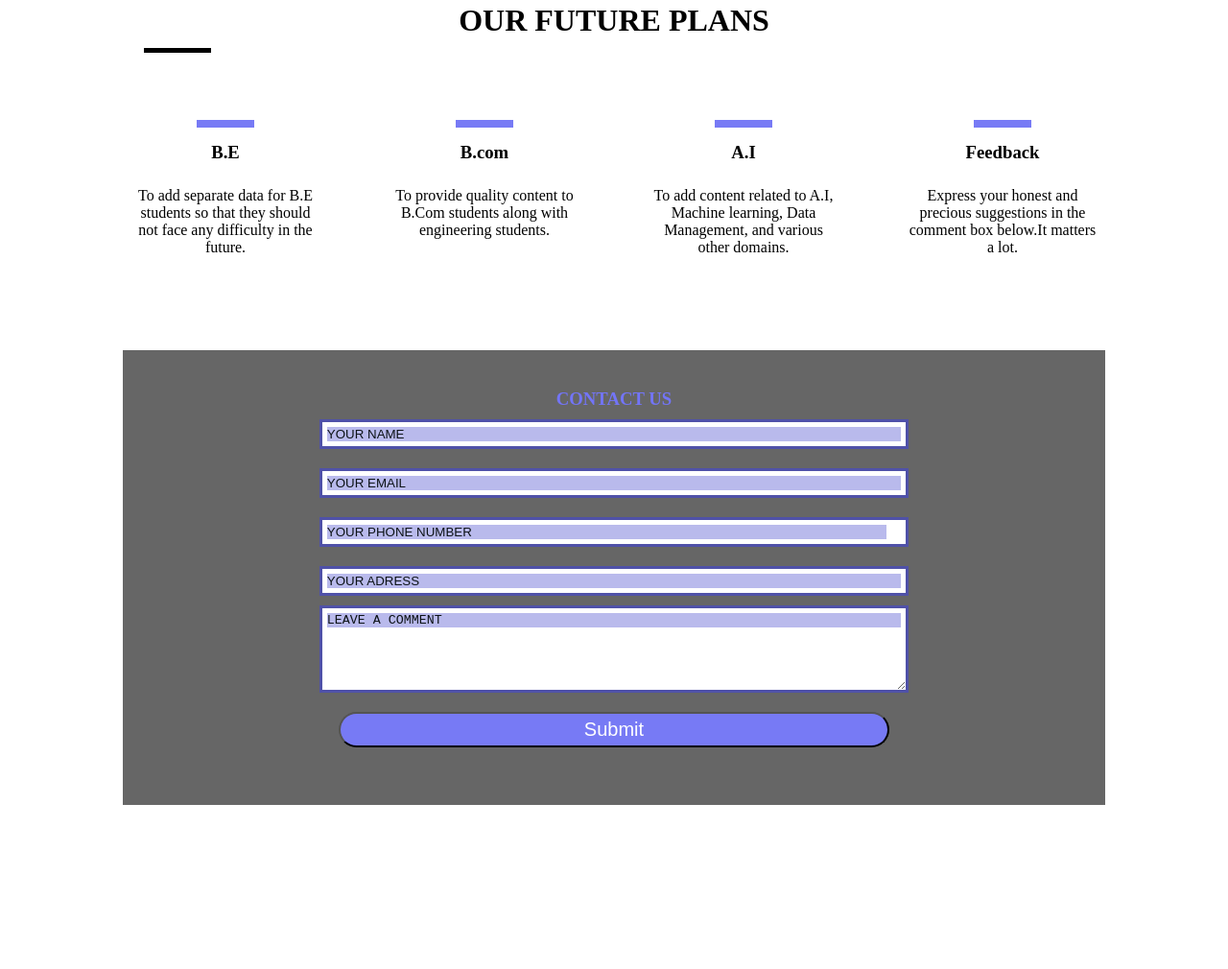
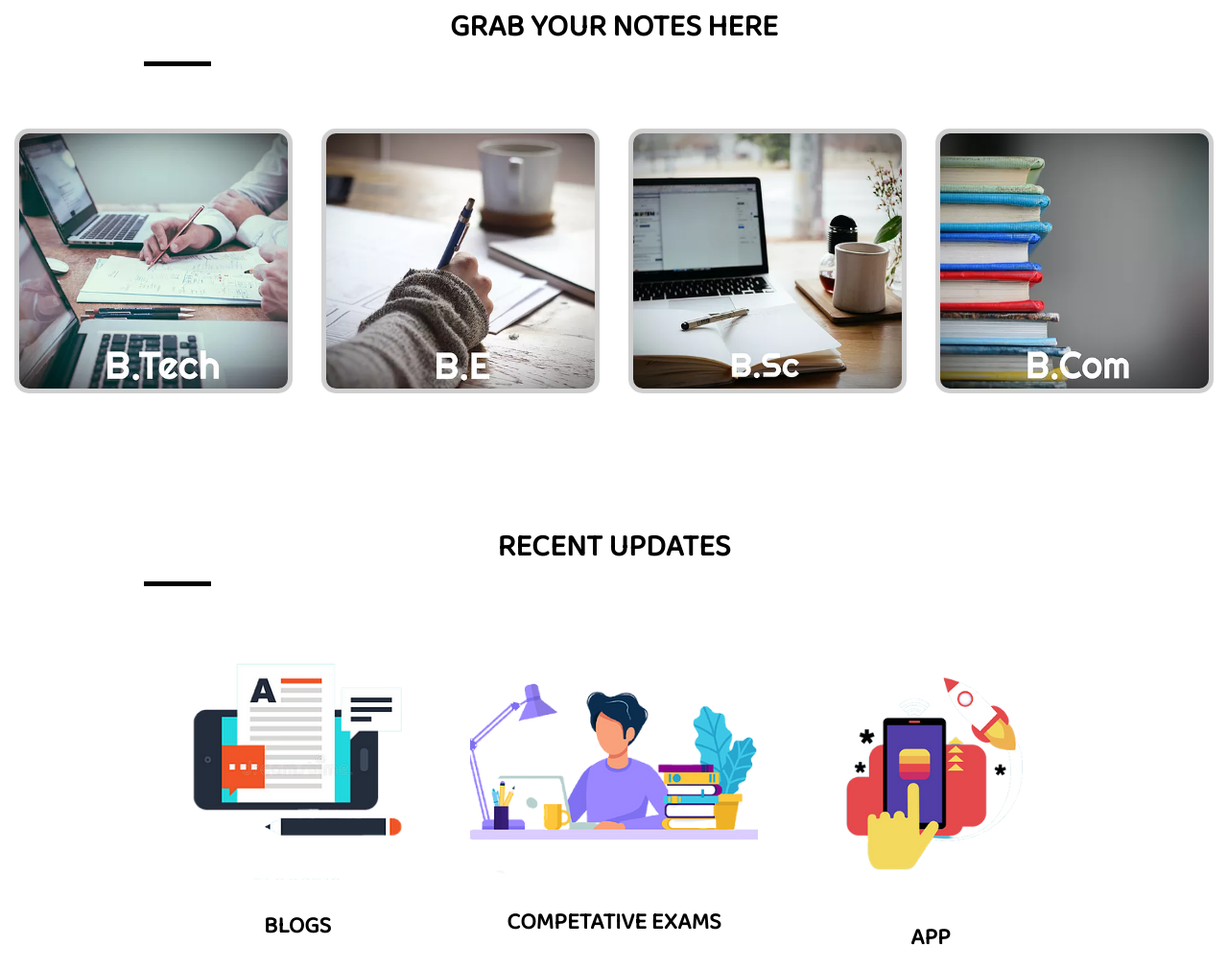
Before and after one commit to haider-malik/Amupedia, a plain HTML site: page Home/home.html in a window 1280 px wide. Shown: the part 1141-2151 px from the top of the page at 96% size. Drawn offline with Linux system fonts and the light colour scheme.

Commit message:
add three sections

```diff
--- a/Home/home.css
+++ b/Home/home.css
@@ -206,6 +206,7 @@ form h3 {
   text-align: center;
   text-transform: uppercase;
   color: rgb(115, 117, 248);
+  font-family: "Baloo Bhai 2", cursive;
 }
 form input,
 form textarea {
@@ -214,6 +215,7 @@ form textarea {
 }
 input::placeholder,
 textarea::placeholder {
+  font-family: "Baloo Bhai 2", cursive;
   text-transform: uppercase;
   color: #0d1317;
   background: rgb(185, 186, 236);
@@ -226,6 +228,44 @@ textarea::placeholder {
   background: rgb(119, 122, 245);
   color: white;
   transition: color 1s ease-in-out, background 1s ease-in-out;
+  font-family: "Baloo Bhai 2", cursive;
+}
+
+/* notes section */
+.notes {
+  margin-top: 50px;
+  margin-bottom: 120px;
+  display: flex;
+  justify-content: space-evenly;
+  flex-wrap: wrap;
+  font-family: "Baloo Bhai 2", cursive;
+}
+.notesimg {
+  width: 280px;
+  margin: 15px;
+  border: 5px solid rgb(207, 207, 207);
+  border-radius: 15px;
+}
+
+/* recent updates section */
+
+.updates {
+  margin-top: 50px;
+  margin-bottom: 120px;
+  display: flex;
+  justify-content: center;
+  flex-wrap: wrap;
+}
+.updatesimg {
+  background-color: ;
+  width: 300px;
+  margin: 15px;
+}
+
+h2 {
+  padding: 10px;
+  text-align: center;
+  font-family: "Baloo Bhai 2", cursive;
 }
 
 /* future plans section */
@@ -233,6 +273,7 @@ textarea::placeholder {
 .ftheading {
   display: flex;
   justify-content: center;
+  font-family: "Baloo Bhai 2", cursive;
 }
 
 .line2 {
@@ -258,6 +299,7 @@ h3 {
   display: flex;
   justify-content: center;
   align-items: center;
+  font-family: "Baloo Bhai 2", cursive;
 }
 
 .line1 {
@@ -271,6 +313,7 @@ p {
   margin: 5px;
   padding: 20px;
   text-align: center;
+  font-family: "Baloo Bhai 2", cursive;
 }
 
 /* footer changes  */
--- a/Home/home.html
+++ b/Home/home.html
@@ -7,6 +7,7 @@
     <meta name="viewport" content="width=device-width, initial-scale=1.0">
     <title> Home | Amupedia </title>
     <link rel="stylesheet" href="home.css">
+    <link href="https://fonts.googleapis.com/css2?family=Baloo+Bhai+2&display=swap" rel="stylesheet">
 </head>
 
 <body>
@@ -58,7 +59,42 @@
 
     </div>
 
+     <!-- NOTES SECTION -->
+     <div class="ftheading">
+        <h1> GRAB YOUR NOTES HERE </h1>
+    </div>
+    <div class="line2">
+    </div>
+    <div class="notes">
+        <img src="images/Btech.webp" alt="btech" class="notesimg">
+        <img src="images/BE.webp" alt="be" class="notesimg">
+        <img src="images/Bsc.webp" alt="Bsc" class="notesimg">
+        <img src="images/bcom.webp" alt="bcom" class="notesimg">
+
+    </div>
+
+
+    <!-- RECENT UPDATES SECTION -->
+
+    <div class="ftheading">
+        <h1> RECENT UPDATES </h1>
+    </div>
+    <div class="line2">
+    </div>
+    <div class="updates">
+      <div class="upbox"> <img src="images/Blog.webp" alt="blogs" class="updatesimg">
+       <h2> BLOGS</h2> </div>
+     <div class="upbox">  <img src="images/exams.webp" alt="exams" class="updatesimg">
+       <h2> COMPETATIVE EXAMS</h2> </div>
+      <div class="upbox"> <img src="images/app.webp" alt="app" class="updatesimg">
+       <h2>APP</h2>
+      </div>
+    </div>
+
+
     <!-- future plans section -->
+
+
     <div class="ftheading">
         <h1> OUR FUTURE PLANS </h1>
     </div>
@@ -121,7 +157,7 @@
 
     <div class="footer-box"></div>
 
-        <img src="images/wallpaper.webp" alt="background-footer" class="background">
+    <img src="images/wallpaper.webp" alt="background-footer" class="background">
     </div>
 </footer>
 
```
Also changed, not shown: Home/images/BE.webp (added), Home/images/Blog.webp (added), Home/images/Bsc.webp (added), Home/images/Btech.webp (added), Home/images/app.webp (added), Home/images/bcom.webp (added), Home/images/exams.webp (added).
